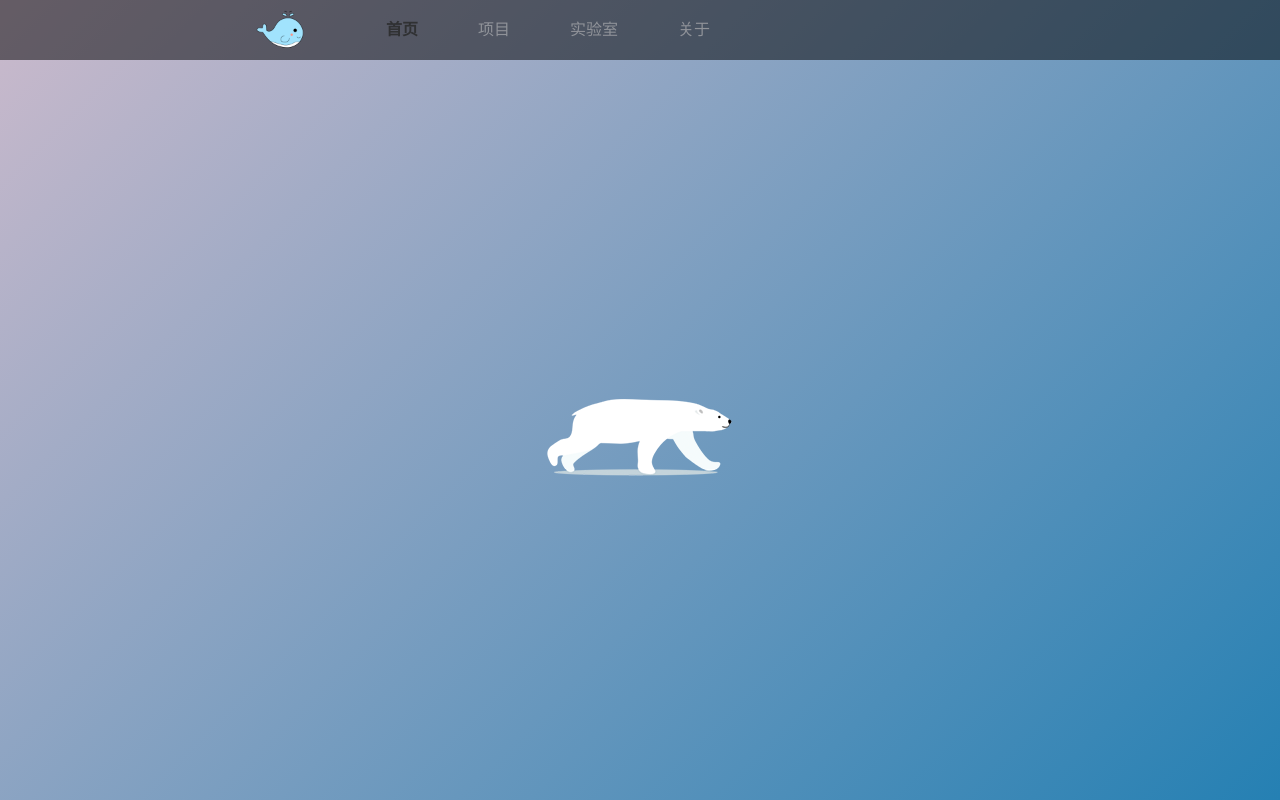
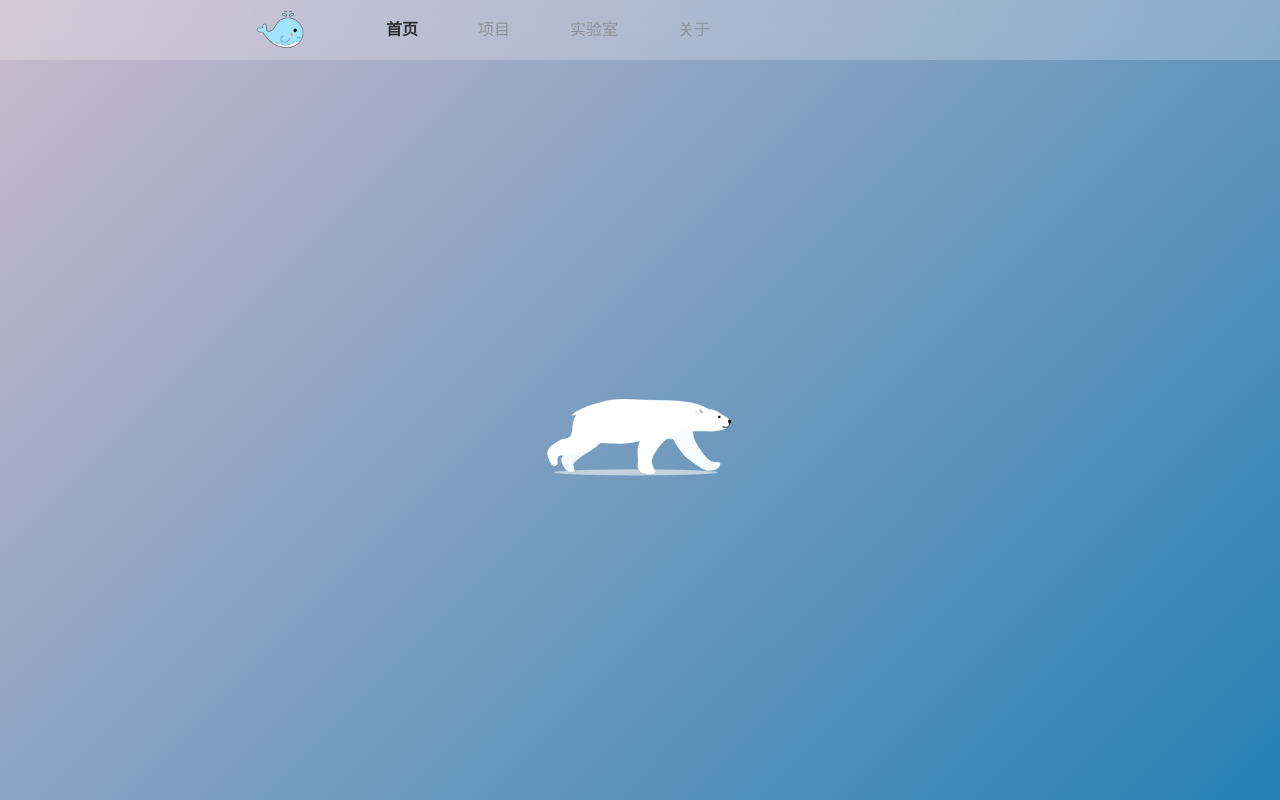
Before and after one commit to snail-lu/portfolio-vue, a Vue app: page /404#/home in a window 1280 px wide. Built offline with nearby package versions, Linux system fonts and the light colour scheme; what vue-simple-uploader would draw is missing.

Commit message:
topbar背景色调整

```diff
--- a/src/components/layout/Topbar.vue
+++ b/src/components/layout/Topbar.vue
@@ -42,7 +42,8 @@ export default {
 .topbar-wrapper {
     width: 100%;
     padding-left: 20%;
-    background-color: rgba(0, 0, 0, 0.5);
+    backdrop-filter: blur(12px) saturate(100%);
+    background-color: rgba(245, 244, 241, 0.25);
 
     .topbar-logo {
         width: 50px;
```
